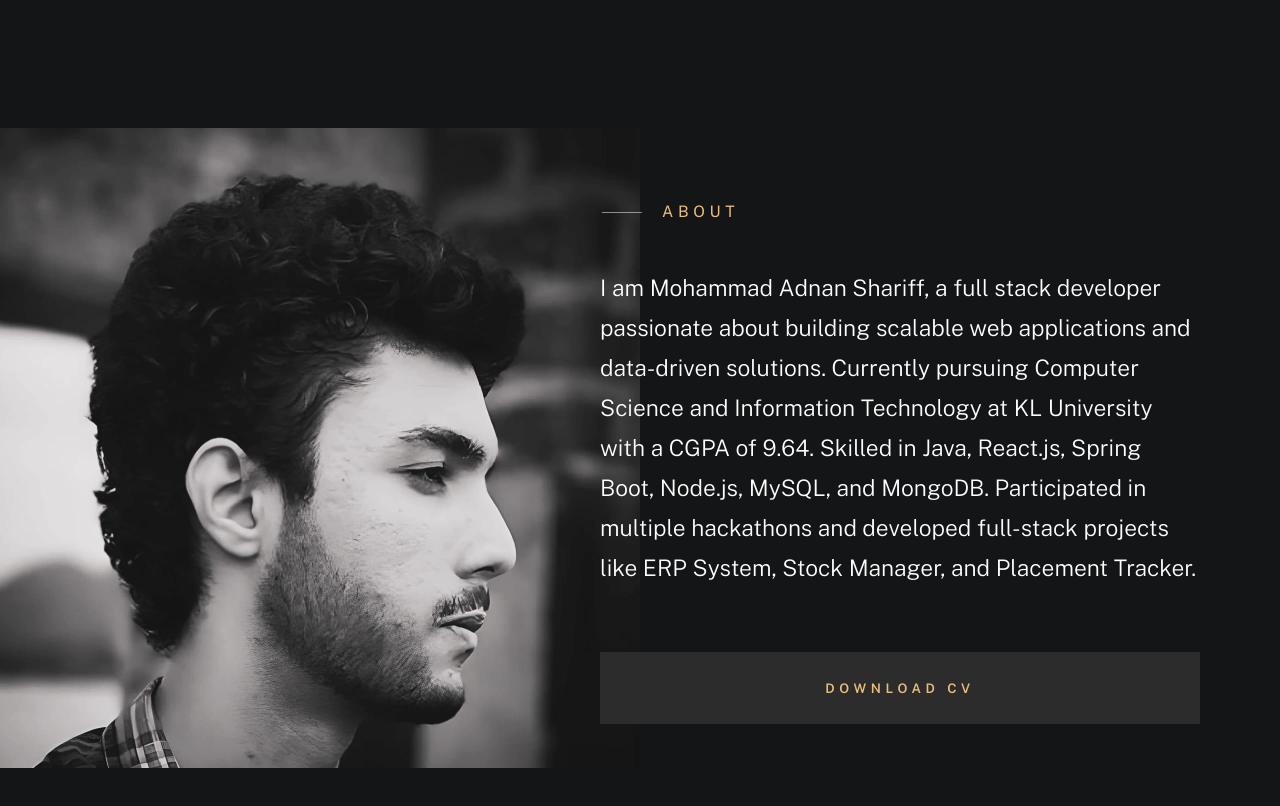
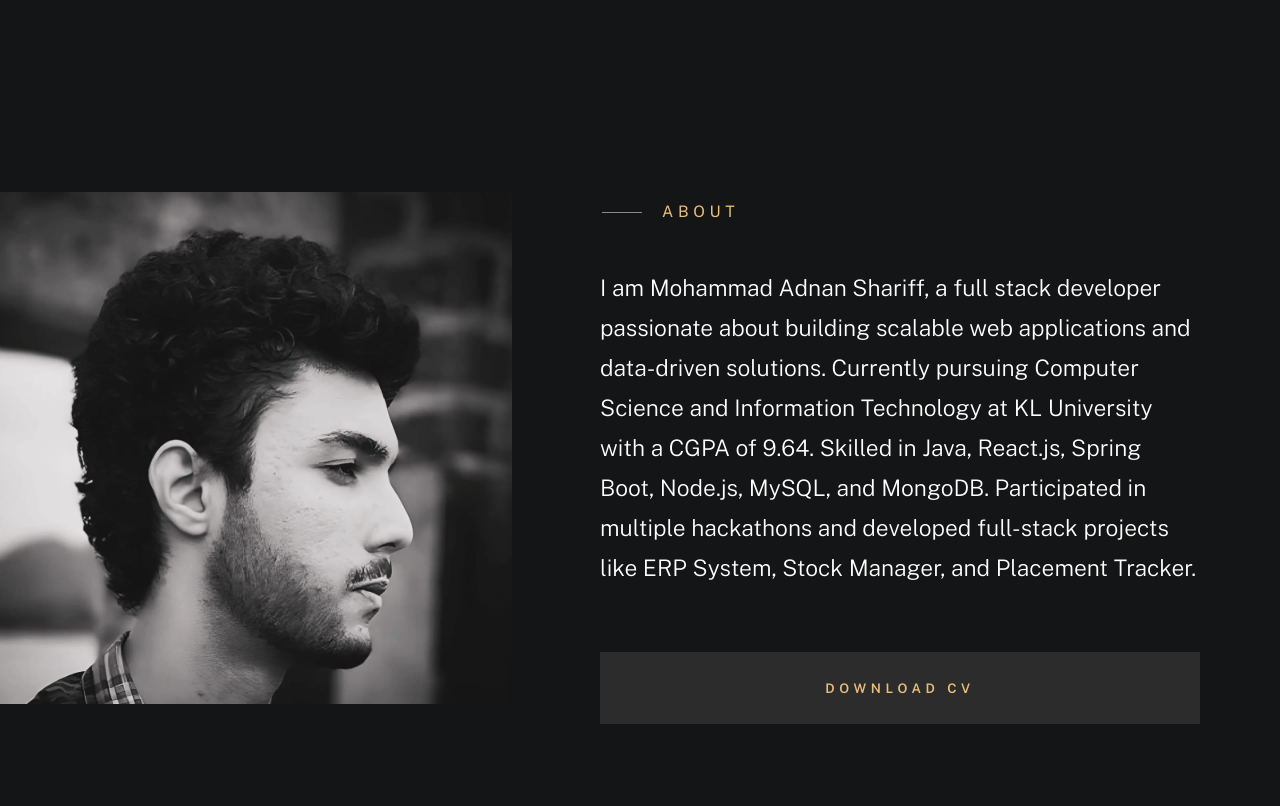
Before and after one commit to iamxadnan/portfolio, a plain HTML site: page index.html in a window 1280 px wide. Shown: the part 820-1626 px from the top of the page. Drawn offline with nearby package versions, Linux system fonts and the light colour scheme; a web font is replaced by a local one.

Commit message:
Update index.html

```diff
--- a/index.html
+++ b/index.html
@@ -126,9 +126,13 @@
                 <div class="row about-info wide" data-animate-block>
 
                     <div class="column lg-6 md-12 about-info__pic-block">
-                         <img src="about-photo.jpg"
-                             alt="" class="about-info__pic" data-animate-el>
-                    </div>
+    <img src="about-photo.jpg"
+         alt=""
+         class="about-info__pic"
+         data-animate-el
+         style="width: 80%; height: 80%;">
+</div>
+
 
                     <div class="column lg-6 md-12">
                         <div class="about-info__text" >
```
